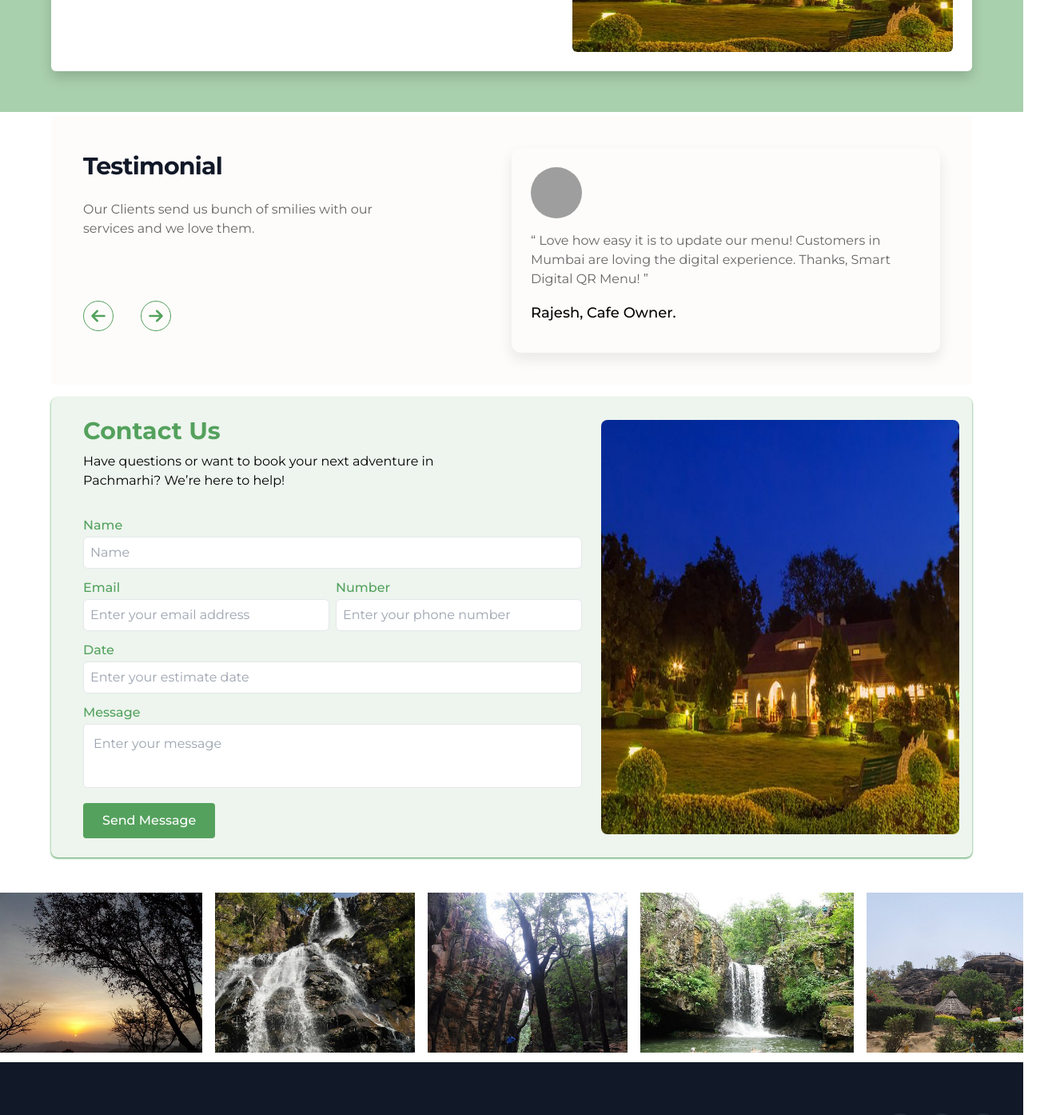
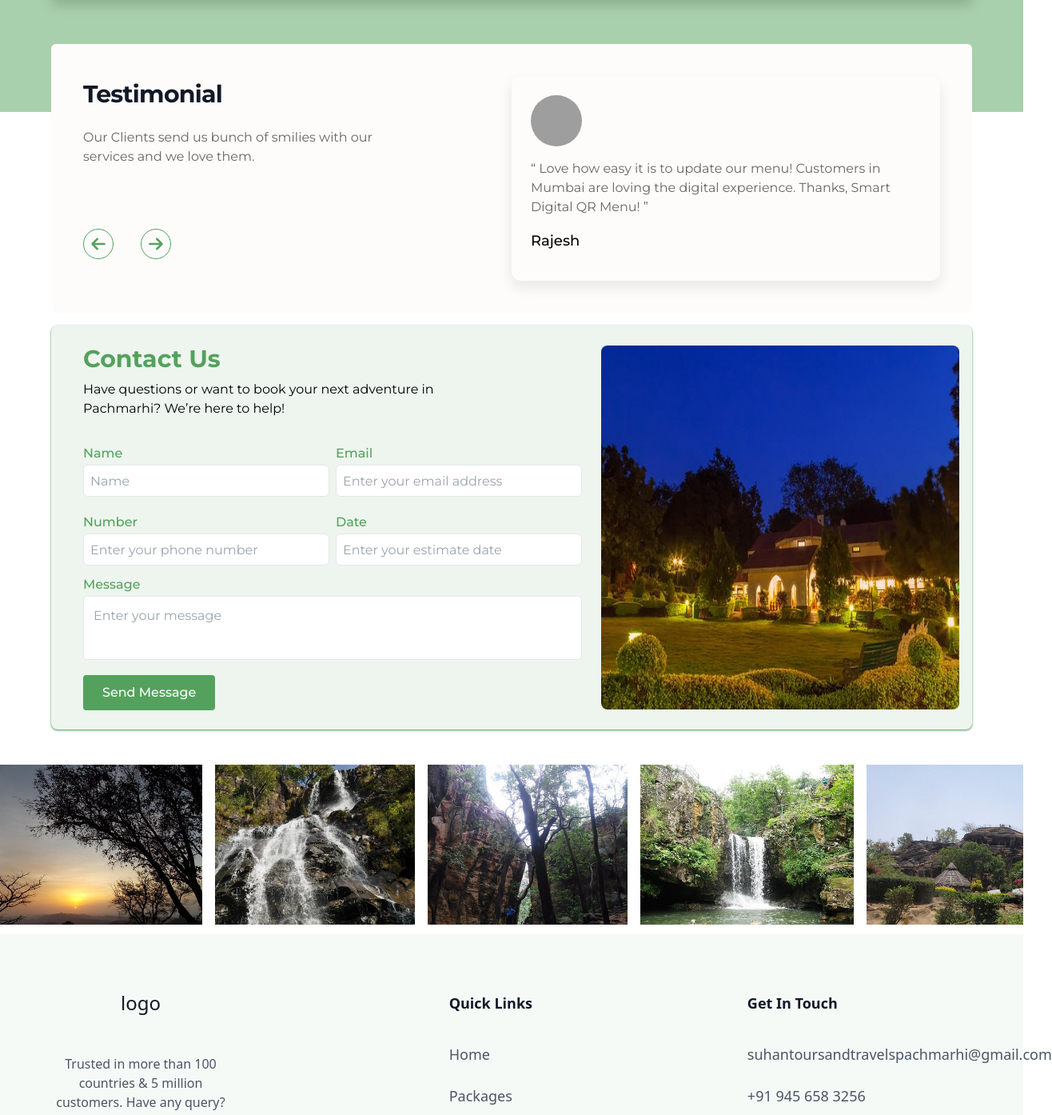
Before and after one commit to aniketkalawat88/travel-web, a Next.js app: page / in a window 1280 px wide. Shown: the part 1365-2759 px from the top of the page at 80% size, 1316 px wide, since content can reach past the window. Built offline with nearby package versions, Linux system fonts and the light colour scheme; grey boxes are pictures that could not be loaded; a web font is replaced by a local one.

Commit message:
footer-added

```diff
--- a/src/app/_components/footer.jsx
+++ b/src/app/_components/footer.jsx
@@ -1,71 +1,86 @@
-import Link from 'next/link'
 import React from 'react'
 import { FaInstagram, FaYoutube } from 'react-icons/fa6'
 import { CiFacebook } from "react-icons/ci";
+import Link from 'next/link';
 
 const Footer = () => {
   return (
-    <footer className="w-full bg-gray-900">
-  <div className="mx-auto max-w-7xl px-4 sm:px-6 lg:px-8">
-    {/*Grid*/}
-    <div className="md:py-16 sm:py-8 py-4 flex justify-between items-center flex-col gap-8 lg:flex-row">
-      <Link href="#" className="flex justify-center text-white text-3xl">
-       Logo
+    <footer className="w-full bg-primary-main/5">
+  <div className=" px-4 sm:px-6 lg:px-8 max-w-7xl mx-auto ">
+    <div className="py-2 grid grid-cols-7 gap-x-5 gap-y-8 ">
+      <div className="col-span-full lg:col-span-3 relative text-gray-800 rounded-2xl gap-12 p-6 lg:w-72 h-96 flex flex-col justify-center items-center">
+        <Link
+          href="/"
+          className="flex justify-center lg:justify-start text-gray-900 text-2xl"
+        >
+          logo
         </Link>
-      <ul className="lg:text-lg md:text-base text-sm text-center sm:flex items-cente justify-center gap-14 lg:gap-10 xl:gap-14 transition-all duration-500">
-
-        <li className="sm:my-0 my-2">
-          <Link href="/" className="text-white hover:text-primary-main">
-            Home
-          </Link>
-        </li>
-        <li>
-          <Link href="/" className="text-white hover:text-primary-main">
-            Packages
-          </Link>
-        </li>
-        <li className="sm:my-0 my-2">
-          <Link href="/" className="text-white hover:text-primary-main">
-            About Us
-          </Link>
-        </li>
-        <li>
-          <Link href="/" className="text-white hover:text-primary-main">
-            Contact Us
-          </Link>
-        </li>
-      </ul>
-      <div className="flex  space-x-4 sm:justify-center  ">
+        <p className="text-center text-gray-600 font-medium">
+          Trusted in more than 100 countries &amp; 5 million customers. Have any
+          query? contact us we are here for you.
+        </p>
+        <div className="flex  space-x-4 sm:justify-center">
           <Link
             href=""
-          className="w-9 h-9 rounded-full bg-gray-800 flex justify-center items-center hover:bg-primary-main"
+            className="w-9 h-9 rounded-full bg-white flex justify-center items-center hover:shadow-md"
           >
-          <FaInstagram className='text-white text-xl' />
+          <FaInstagram />
           </Link>
           <Link
             href=""
-          className="w-9 h-9 rounded-full bg-gray-800 flex justify-center items-center hover:bg-primary-main"
+            className="w-9 h-9 rounded-full bg-white flex justify-center items-center hover:shadow-md"
           >
-         <CiFacebook className='text-white text-xl' />
+          <FaYoutube />
           </Link>
           <Link
             href=""
-          className="w-9 h-9 rounded-full bg-gray-800 flex justify-center items-center hover:bg-primary-main"
+            className="w-9 h-9 rounded-full bg-white flex justify-center items-center hover:shadow-md"
           >
-         <FaYoutube className='text-white text-xl' />
+            <CiFacebook />
           </Link>
         </div>
       </div>
-    {/*Grid*/}
-    <div className="py-7 border-t border-gray-700">
+      <div className="block lg:py-16 col-span-full min-[500px]:col-span-6 md:col-span-2 lg:col-span-2">
+        <h4 className="text-lg text-gray-900 font-bold mb-9 text-center lg:text-left">
+          Quick Links
+        </h4>
+        <div className="flex gap-6 lg:gap-12 max-lg:justify-center">
+          <ul className="text-gray-600 transition-all duration-500 grid gap-6 text-lg font-medium">
+            <li>
+              <a href="javascript:;">Home</a>
+            </li>
+            <li>
+              <a href="javascript:;">Packages</a>
+            </li>
+            <li>
+              <a href="javascript:;">About Us</a>
+            </li>
+            <li>
+              <a href="javascript:;">Contact Us</a>
+            </li>
+          </ul>
+        </div>
+      </div>
+      <div className="block text-center lg:text-left lg:py-16 col-span-full min-[500px]:col-span-6 md:col-span-2 lg:col-span-2 lg:pl-5">
+        <h4 className="text-lg text-gray-900 font-bold mb-9">Get In Touch</h4>
+        <ul className="text-gray-600 transition-all duration-500 grid gap-6  text-lg font-medium">
+          <li>suhantoursandtravelspachmarhi@gmail.com</li>
+          <li>+91 945 658 3256</li>
+          <li>61-A, Elm street, Gujarat, India.</li>
+        </ul>
+      </div>
+    </div>
+  </div>
+  <div className="py-4 bg-indigo-50">
     <div className="flex items-center justify-center">
-        <span className="text-gray-400 ">
-          ©2024, All rights reserved.
+      <span className="text-sm text-gray-800 ">
+        Copyright@2024 All Right Reserved by{" "}
+        <a href="/">IgrowMyBiz</a>
       </span>
     </div>
   </div>
-  </div>
 </footer>
+
 
   )
 }
--- a/src/app/_components/home-about.jsx
+++ b/src/app/_components/home-about.jsx
@@ -24,7 +24,7 @@ const HomeAbout = () => {
                   View More
                 </Link> */}
                 </div>
-                <div className="md:w-[80%] relative md:h-[22vw] h-[50vw]">
+                <div className="md:w-[80%] relative md:h-[15vw] h-[50vw]">
                 <Image src="/assets/images/about-images/08.jpg" alt="A group of People" fill className="object-cover rounded-md" />
                 </div>
             </div>
--- a/src/app/_components/home-contact.jsx
+++ b/src/app/_components/home-contact.jsx
@@ -34,6 +34,7 @@ const HomeContact = () => {
         <div className="">
 
         <form className="md:gap-6 sm:gap-4 gap-2 md:text-base text-sm">
+          <div className="grid grid-cols-2 w-full gap-2">
           <div className="mb-3 w-full">
             <label className="block font-medium mb-[2px] text-primary-main" htmlFor="name">
               Name
@@ -48,7 +49,6 @@ const HomeContact = () => {
               onChange={handleChange}
             />
           </div>
-          <div className="grid grid-cols-2 w-full gap-2">
             <div className="mb-3 w-full">
               <label className="block font-medium mb-[2px] text-primary-main" htmlFor="email">
                 Email
@@ -77,7 +77,6 @@ const HomeContact = () => {
                 onChange={handleChange}
               />
             </div>
-          </div>
             <div className="mb-3 w-full">
               <label className="block font-medium mb-[2px] text-primary-main" htmlFor="number">
                 Date
@@ -91,6 +90,8 @@ const HomeContact = () => {
                 value={formData.date}
                 onChange={handleChange}
               />
+            </div>
+
           </div>
           <div className="mb-3 w-full md:col-span-3">
             <label className="block font-medium mb-[2px] text-primary-main" htmlFor="message">
--- a/src/app/_components/home-package.jsx
+++ b/src/app/_components/home-package.jsx
@@ -11,7 +11,7 @@ const HomePackage = () => {
         location:'',
         name:'',
         day:'5',
-        price:'6.705.000'
+        price:'6705'
       },
       {
         img:'/assets/images/about-images/05.jpg',
@@ -54,7 +54,7 @@ const HomePackage = () => {
                     </h2>
                     <p className="text-gray-500 mb-4 sm:text-base text-sm "> 3N/2D stay in Budget Non Ac Room</p>
                     <p className="text-primary-main md:text-lg sm:text-base text-sm font-semibold mb-4">
-                    Total package cost =  {ele.price}
+                    {ele.price}/<span className="text-sm"> Total package cost</span>
                     {/* <span className="text-gray-500 text-sm"> /</span> */}
                     </p>
                     <button className="bg-primary-main text-white md:py-2 py-1 md:px-4 md:rounded-lg rounded-sm w-full md:text-base sm:text-sm text-xs">
--- a/src/app/_components/testinomal-slider.jsx
+++ b/src/app/_components/testinomal-slider.jsx
@@ -20,35 +20,34 @@ import Image from "next/image";
 export default function HeroSection() {
   const rev = [
     {
-      name:'Rajesh, Cafe Owner.',
+      name:'Rajesh',
       img:'01.jpg',
       data:'Love how easy it is to update our menu! Customers in Mumbai are loving the digital experience. Thanks, Smart Digital QR Menu!'
     },
     {
-      name:' Anjali, Restaurant Manager.',
+      name:' Anjali',
       img:'03.jpg',
       data:'Switched to Smart Digital QR Menu in Pune and it’s been a game-changer! No more reprinting menus. Customers are impressed!'
     },
     {
-      name:'Ravi, Bistro Owner.',
+      name:'Ravi',
       img:'04.jpg',
       data:'We went digital in Bangalore with Smart Digital QR Menu. The real-time updates are fantastic. Our customers can’t stop talking about it!'
     },
     {
-      name:'Pooja, Cafe Manager.',
+      name:'Pooja',
       img:'06.jpg',
       data:'Smart Digital QR Menu made life so much easier in our Delhi cafe. Quick updates and zero hassle. Highly recommend!'
     },
     {
-      name:'Sandeep, Restaurant Owner',
+      name:'Sandeep',
       img:'11.jpg',
       data:'Hyderabad customers are loving the interactive digital menu. Smart Digital QR Menu is super efficient and easy to use. Great decision!'
     },
   ]
   return (
-     <div id="review" className="relative w-full h-full max-w-6xl mx-auto md:py-10 py-6  xl:px-10 px-6 bg-[#FEFCFB]">
+     <div id="review" className="relative w-full h-full max-w-6xl mx-auto md:py-10 py-6  xl:px-10 px-6 bg-[#FEFCFB] rounded-md">
     <div className="grid md:grid-cols-2 grid-cols-1 w-full h-full">
-        <div>
         <div>
             <h1 className={`md:text-3xl sm:text-2xl text-base font-bold tracking-tight text-gray-900 dark:text-black leading-9 dark:text-heading-main`}>Testimonial<span className="text-primary-main pt-2 text-4xl"><br />  </span></h1>
             <p className="text-[#666666] max-w-sm mt-6">Our Clients send us bunch of smilies with our services and we love them.</p>
@@ -57,7 +56,6 @@ export default function HeroSection() {
               <button className='HomeSlideNext text-primaryMain absolute bottom-12 max-md:left-1/2 -translate-y-1/2 md:left-28 left-20 z-10 hover:bg-primary-main hover:text-white text-xl p-2 rounded-full border border-primary-main text-primary-main'><FaArrowRight /></button>
             </div>
           </div>
-        </div>
       <Swiper
         AutoPlay={true}
         loop={true}
```
Lines whose indentation alone changed are shown as unchanged.
